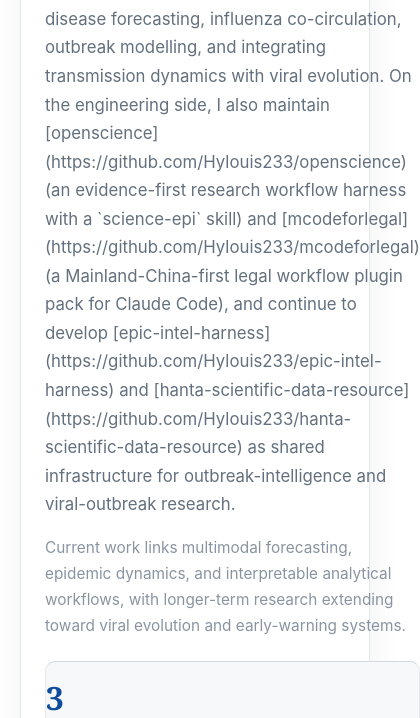
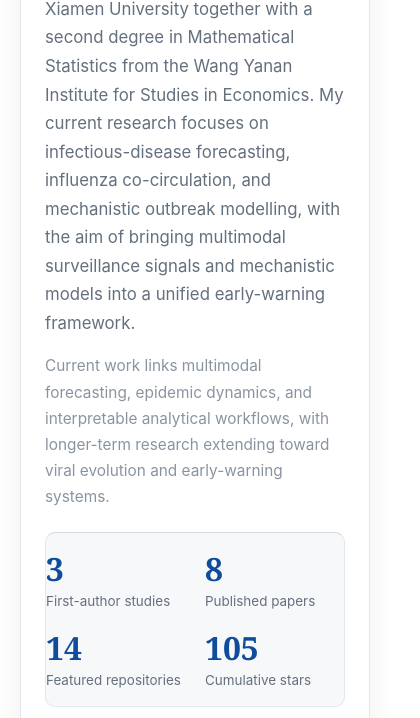
Before and after one commit to Hylouis233/Hylouis233.github.io, an Astro site: page / in a window 390 px wide. Shown: the part 1166-1884 px from the top of the page, 420 px wide, since content can reach past the window. Built offline with nearby package versions, Linux system fonts and the light colour scheme; Astro itself is replaced by a stand-in of ours.

Commit message:
Fix layout misalignment, rewrite homepage bio, repair portfolio stats
- HomePage: evidence strip fits all four stats in one row (was a 3-column grid leaving the 4th stat wrapped on its own row); 2x2 on mobile

- PortfolioPage: coverage stats fit four cards per row, 2x2 on tablet/mobile

- PortfolioPage: drop dead activity-graph image (service returns 402); show light-themed metric SVGs on white cards so they stay legible in dark mode

- profile: rewrite homepage intro (zh/en) in a PhD-student voice, without open-source project references

- BaseLayout: overflow-wrap guards so long unbreakable tokens cannot overflow the layout

```diff
--- a/src/components/pages/HomePage.astro
+++ b/src/components/pages/HomePage.astro
@@ -511,7 +511,7 @@ const navCards = copy.navCards.map((card) => ({
 
     .evidence-strip {
       display: grid;
-      grid-template-columns: repeat(3, minmax(0, 1fr));
+      grid-template-columns: repeat(4, minmax(0, 1fr));
       margin-top: 6px;
       padding: 18px 0 16px;
       border-top: 1px solid var(--line-strong);
@@ -519,13 +519,17 @@ const navCards = copy.navCards.map((card) => ({
     }
 
     .evidence-item {
-      padding: 0 20px;
+      padding: 0 14px;
       border-left: 1px solid var(--line);
     }
 
     .evidence-item:first-child {
       padding-left: 0;
       border-left: none;
+    }
+
+    .evidence-item:last-child {
+      padding-right: 0;
     }
 
     .evidence-value {
@@ -1177,14 +1181,14 @@ const navCards = copy.navCards.map((card) => ({
       }
 
       .evidence-strip {
-        grid-template-columns: 1fr;
-        gap: 14px;
+        grid-template-columns: repeat(2, minmax(0, 1fr));
+        gap: 18px 20px;
       }
 
       .evidence-item {
-        padding: 0 0 14px;
+        padding: 0;
         border-left: none;
-        border-bottom: 1px solid var(--line);
+        border-bottom: none;
       }
 
       .evidence-item:last-child {
--- a/src/data/profile.ts
+++ b/src/data/profile.ts
@@ -33,8 +33,8 @@ export const profile = {
     zh: '厦门大学公共卫生学院流行病与卫生统计学博士研究生（2026 年 9 月入学，导师：陈田木教授）；澳门科技大学创新工程学院、厦门大学联合培养计算机科学与技术硕士（2024–2026，导师：韩子天教授；实验室主任：钟南山院士）；厦门大学预防医学医学学士；数理统计理学学士（第二学位，王亚南经济研究院）（2019–2024）',
   },
   intro: {
-    en: 'I am a Ph.D. student in Epidemiology and Health Statistics at the School of Public Health, Xiamen University (since September 2026, supervised by Prof. Tianmu Chen). I hold an M.Sc. in Computer Science and Technology from the joint training programme of Macau University of Science and Technology (Faculty of Innovation Engineering) and Xiamen University (2024–2026; GPA 3.63/4; Full Scholarship and living allowance; Supervisor Prof. Chitin Hon; Lab director Academician Nanshan Zhong; Xiamen University supervisor Prof. Tianmu Chen) and a B.Med. in Preventive Medicine and a B.Sc. in Mathematical Statistics (second degree, WISE) from Xiamen University. My research focuses on infectious-disease forecasting, influenza co-circulation, outbreak modelling, and integrating transmission dynamics with viral evolution. On the engineering side, I also maintain [openscience](https://github.com/Hylouis233/openscience) (an evidence-first research workflow harness with a `science-epi` skill) and [mcodeforlegal](https://github.com/Hylouis233/mcodeforlegal) (a Mainland-China-first legal workflow plugin pack for Claude Code), and continue to develop [epic-intel-harness](https://github.com/Hylouis233/epic-intel-harness) and [hanta-scientific-data-resource](https://github.com/Hylouis233/hanta-scientific-data-resource) as shared infrastructure for outbreak-intelligence and viral-outbreak research.',
-    zh: '我现为厦门大学公共卫生学院流行病与卫生统计学博士研究生（2026 年 9 月入学，导师：陈田木教授）。已获得澳门科技大学创新工程学院、厦门大学联合培养计算机科学与技术硕士（2024–2026，GPA 3.63/4，获全额奖学金及生活补助津贴；导师：韩子天教授；实验室主任：钟南山院士；厦门大学合作导师：陈田木教授），以及厦门大学预防医学医学学士、数理统计理学学士（第二学位，王亚南经济研究院）。研究聚焦于传染病预测预警、流感共流行、疫情机制建模与传播动力学。在工程层面，我同时维护[openscience](https://github.com/Hylouis233/openscience) （证据优先的研究工作流 harness，带有 `science-epi` 子套件）和 [mcodeforlegal](https://github.com/Hylouis233/mcodeforlegal) （面向中国大陆法律场景的 Claude Code 插件包）等研究工具，并将 [epic-intel-harness](https://github.com/Hylouis233/epic-intel-harness) 与 [hanta-scientific-data-resource](https://github.com/Hylouis233/hanta-scientific-data-resource) 作为面向疫情智能体评测与病毒暴发研究的基础设施持续打磨。',
+    en: 'I am a Ph.D. student in Epidemiology and Health Statistics at the School of Public Health, Xiamen University (admitted September 2026, supervised by Prof. Tianmu Chen), working on infectious-disease forecasting and transmission dynamics. I completed the joint M.Sc. programme in Computer Science and Technology of Macau University of Science and Technology (Faculty of Innovation Engineering) and Xiamen University under the supervision of Prof. Chitin Hon, and received my B.Med. in Preventive Medicine from Xiamen University together with a second degree in Mathematical Statistics from the Wang Yanan Institute for Studies in Economics. My current research focuses on infectious-disease forecasting, influenza co-circulation, and mechanistic outbreak modelling, with the aim of bringing multimodal surveillance signals and mechanistic models into a unified early-warning framework.',
+    zh: '我现为厦门大学公共卫生学院流行病与卫生统计学博士研究生（2026 年 9 月入学，师从陈田木教授），研究方向为传染病预测预警与传播动力学。硕士毕业于澳门科技大学创新工程学院与厦门大学联合培养的计算机科学与技术专业（导师：韩子天教授），本科毕业于厦门大学预防医学专业，并在王亚南经济研究院取得数理统计第二学位。现阶段的研究围绕传染病预测预警、流感共流行与疫情机制建模展开，尝试将多模态监测信号与机制模型纳入统一的早期预警框架。',
   },
   location: {
     en: 'Xiamen, China',
--- a/src/layouts/BaseLayout.astro
+++ b/src/layouts/BaseLayout.astro
@@ -137,6 +137,7 @@ const toggleLabel = lang === 'zh' ? 'English' : '中文';
         line-height: 1.7;
         -webkit-font-smoothing: antialiased;
         text-rendering: optimizeLegibility;
+        overflow-wrap: break-word;
       }
       h1, h2, h3, h4, h5, h6 {
         margin: 0;
@@ -306,6 +307,7 @@ const toggleLabel = lang === 'zh' ? 'English' : '中文';
         margin: 0;
         font-size: 1.05rem;
         max-width: 65ch;
+        overflow-wrap: anywhere;
       }
       .summary-secondary {
         color: var(--faint);
```
Also changed, not shown: src/components/pages/PortfolioPage.astro (+13 -13 lines).
